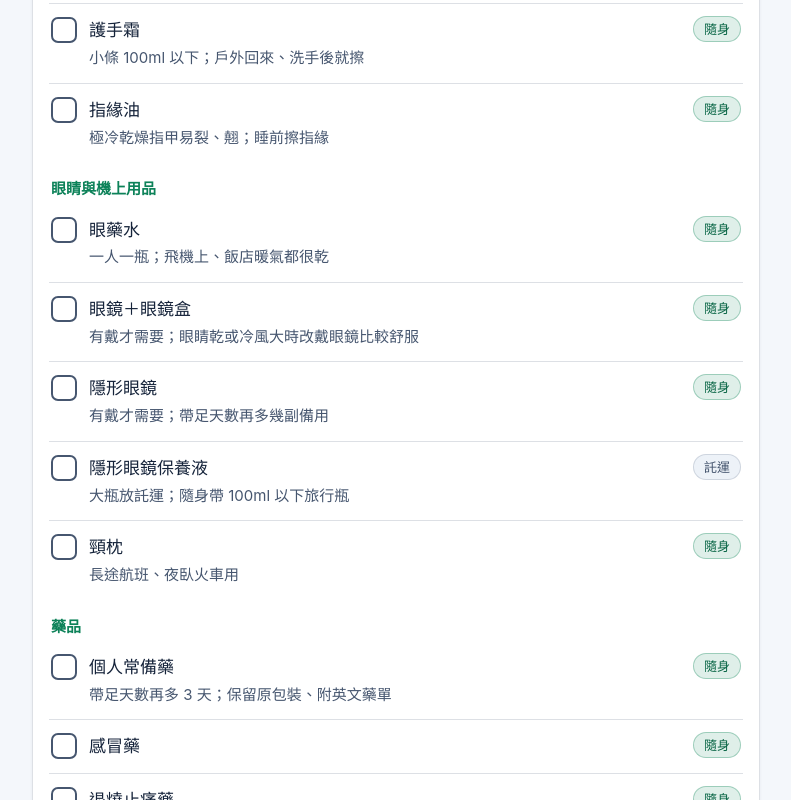
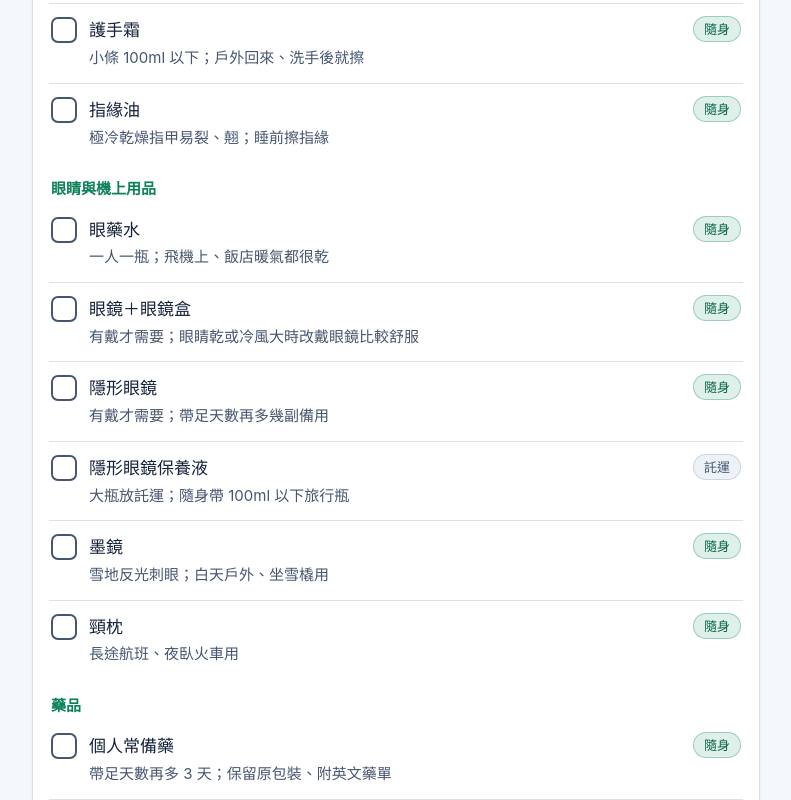
Before and after one commit to 335588yyyti/finlandtrip, a plain HTML site: page index.html in a window 1280 px wide. Shown: the part 6213-7013 px from the top of the page, without its empty margins (244-1035 px from the left). Drawn offline with Linux system fonts and the light colour scheme.

Commit message:
Add sunglasses to packing list
Co-Authored-By: Claude Opus 5.5 <noreply@anthropic.com>
Claude-Session: https://claude.ai/code/session_0158LfrU9qozfoHoDA2eERiL

```diff
--- a/index.html
+++ b/index.html
@@ -575,6 +575,7 @@ footer{padding:36px 0 48px;text-align:center;color:var(--muted);font-size:15px}
     { id:"glasses", name:"眼鏡＋眼鏡盒", where:"隨身", note:"有戴才需要；眼睛乾或冷風大時改戴眼鏡比較舒服" },
     { id:"contacts", name:"隱形眼鏡", where:"隨身", note:"有戴才需要；帶足天數再多幾副備用" },
     { id:"lenssol", name:"隱形眼鏡保養液", where:"託運", note:"大瓶放託運；隨身帶 100ml 以下旅行瓶" },
+    { id:"sunglasses", name:"墨鏡", where:"隨身", note:"雪地反光刺眼；白天戶外、坐雪橇用" },
     { id:"neckpillow", name:"頸枕", where:"隨身", note:"長途航班、夜臥火車用" },
     { group:"藥品" },
     { id:"meds", name:"個人常備藥", where:"隨身", note:"帶足天數再多 3 天；保留原包裝、附英文藥單" },
```
